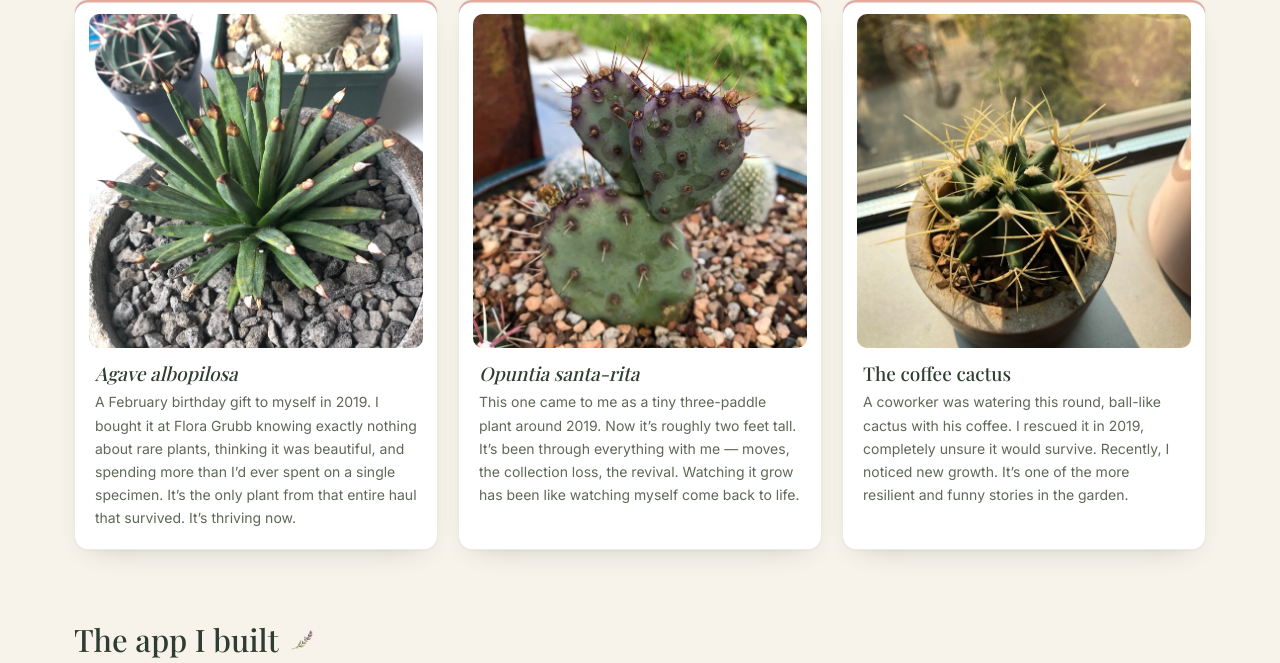
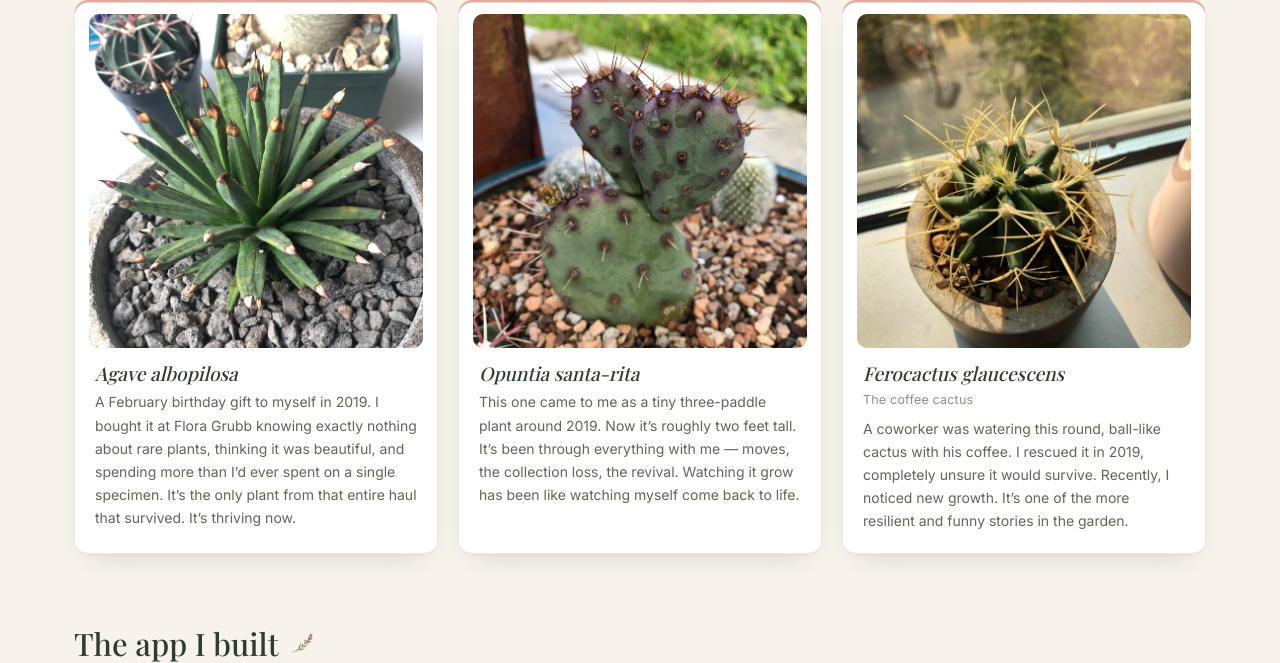
Before and after one commit to amadc0ck/just-amanda, a PHP site: page /plants.html in a window 1280 px wide. Shown: the part 1482-2145 px from the top of the page. Run offline with PHP 8.4, Linux system fonts and the light colour scheme; some web fonts are replaced.

Commit message:
Plants: name the coffee cactus — Ferocactus glaucescens
It was the last unidentified thing on the page. The card now leads with the
botanical name in italics like the other two favourites, and "The coffee cactus"
sits under it as a quiet nickname line — the species gets recorded without
losing the name the story is actually told under. Alt text names it too.

Co-Authored-By: Claude Opus 5 (1M context) <noreply@anthropic.com>
Claude-Session: https://claude.ai/code/session_01LvXzD3aLV7AMvivsQ2iKac

```diff
--- a/plants.html
+++ b/plants.html
@@ -116,9 +116,10 @@
 
       <article class="card">
         <img src="images/plant-coffee-cactus.jpg" width="675" height="900" loading="lazy"
-             alt="A round barrel cactus with long straw-coloured spines, in a stone pot on a windowsill">
+             alt="Ferocactus glaucescens, a round barrel cactus with long straw-coloured spines, in a stone pot on a windowsill">
         <span class="card-body">
-          <h3>The coffee cactus</h3>
+          <h3><em>Ferocactus glaucescens</em></h3>
+          <p class="nickname">The coffee cactus</p>
           <p>A coworker was watering this round, ball-like cactus with his coffee. I rescued
              it in 2019, completely unsure it would survive. Recently, I noticed new growth.
              It&rsquo;s one of the more resilient and funny stories in the garden.</p>
--- a/style.css
+++ b/style.css
@@ -335,6 +335,10 @@ footer .tagline{font-size:14px;color:var(--ink-faint);margin:0;line-height:1.45;
   border-radius:10px;}
 .cards.photos .card-body{padding:0 6px;}
 
+/* The story name, under the botanical one. Only the coffee cactus carries one —
+   the other two favourites are known by their species and nothing else. */
+.cards.photos .nickname{font-size:12.5px;color:var(--ink-faint);letter-spacing:.2px;}
+
 /* An empty picture frame, for a card whose photograph has not been chosen yet.
    Naming the picture it wants makes an unfinished card read as deliberate
    rather than broken — and it is the swap list. Replace the div with an
```
Also changed, not shown: images/ASSETS.md (+1 -1 lines).
